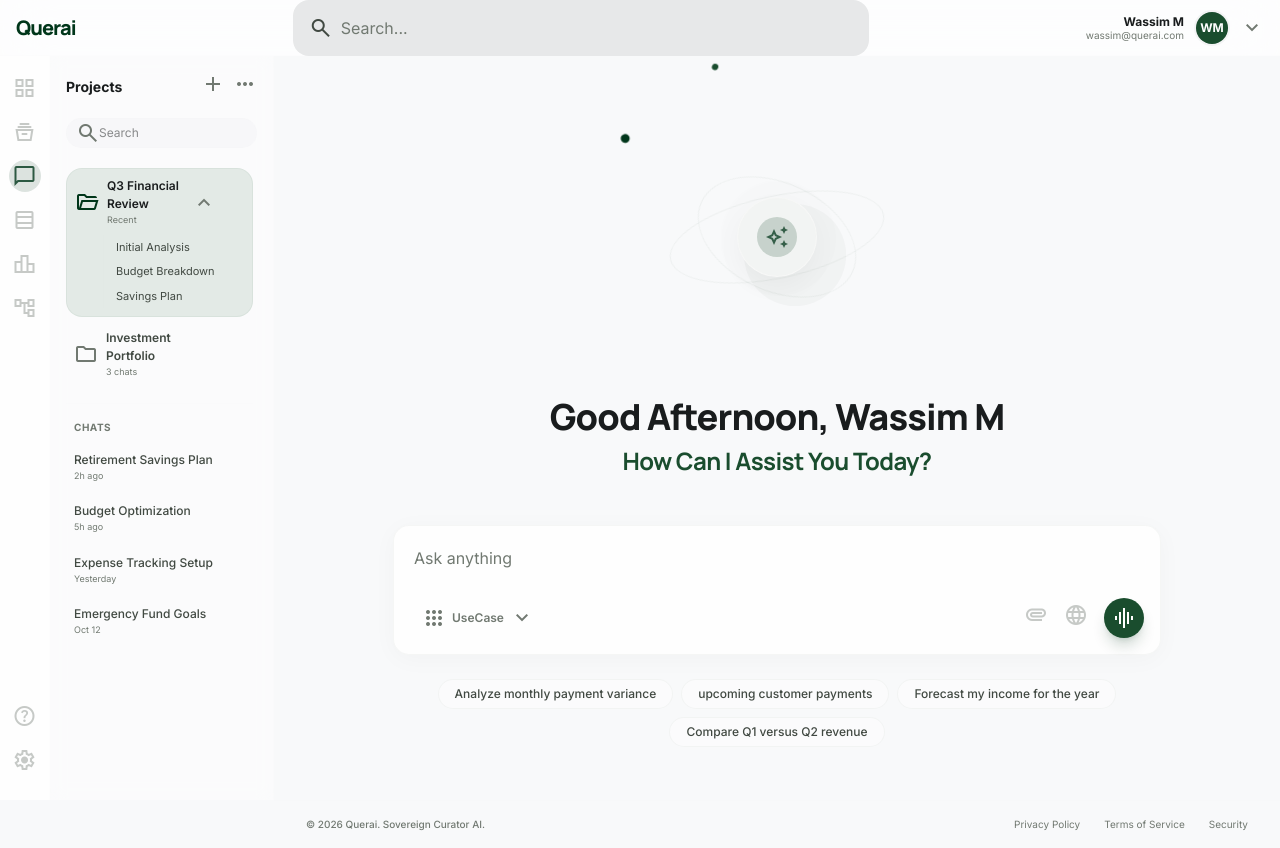
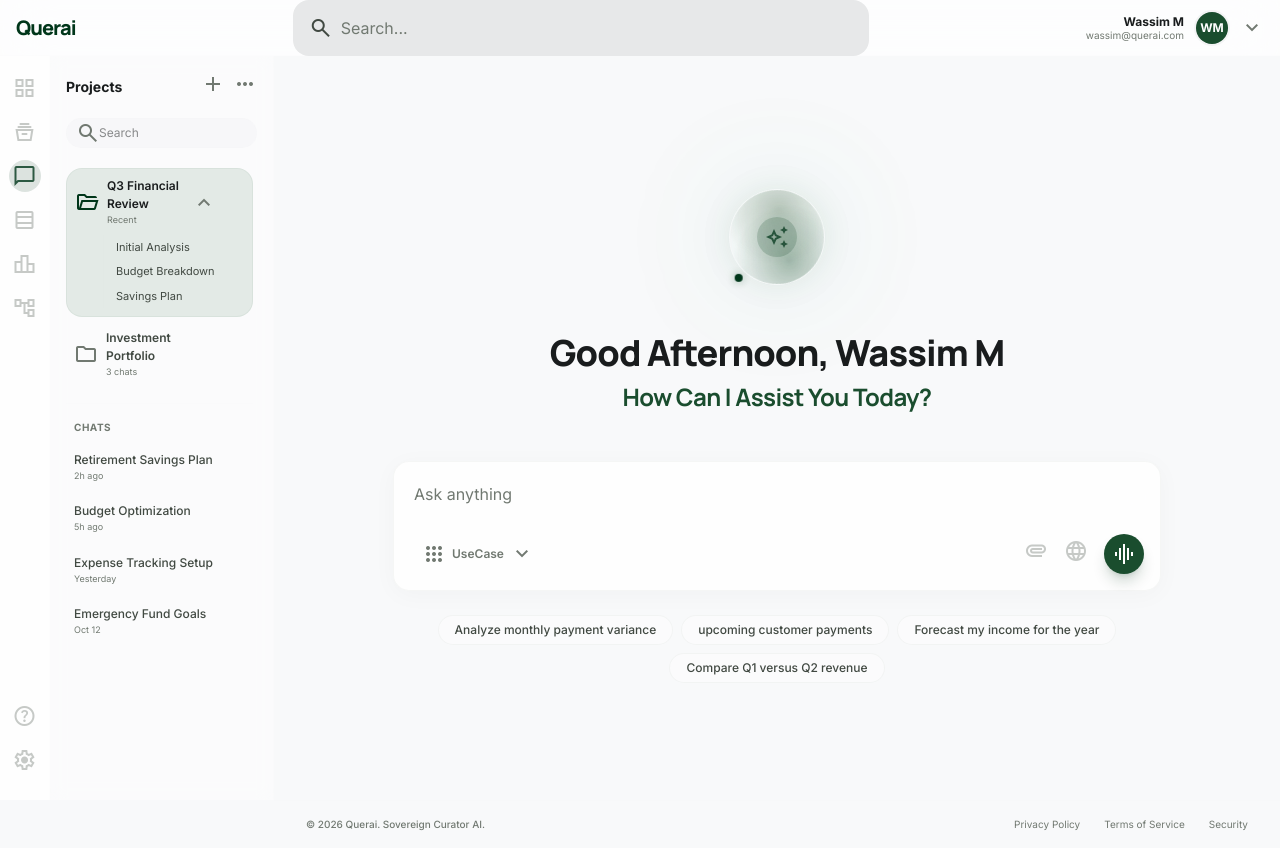
Before and after one commit to wassim-mezghanni/React-test, a React (Vite) app: page /chat in a window 1280 px wide. Built offline with nearby package versions, Linux system fonts and the light colour scheme.

Commit message:
chat and login

```diff
--- a/src/index.css
+++ b/src/index.css
@@ -154,6 +154,16 @@
     clip-path: polygon(50% 0%, 95% 25%, 95% 75%, 50% 100%, 5% 75%, 5% 25%);
   }
 
+  /* Orbiting dot */
+  @keyframes orbit {
+    from { transform: rotate(0deg) translateX(56px) rotate(0deg); }
+    to { transform: rotate(360deg) translateX(56px) rotate(-360deg); }
+  }
+
+  .orbiting-dot {
+    animation: orbit 4s linear infinite;
+  }
+
   .dot-grid {
     background-image: radial-gradient(circle, #cbd5e1 1px, transparent 1px);
     background-size: 24px 24px;
--- a/src/pages/Chat/index.tsx
+++ b/src/pages/Chat/index.tsx
@@ -36,48 +36,31 @@ export default function Chat({ user = defaultUser }: ChatProps) {
       <div className="flex flex-col items-center justify-center min-h-[calc(100vh-56px)] px-8 py-12">
         {/* Hero Section */}
         <div className="text-center mb-12 flex flex-col items-center">
-          {/* Pulsing Aurora Visual */}
-          <div className="relative w-64 h-64 mb-8 flex items-center justify-center">
-            {/* The Sovereign Orbit Visual */}
-            <svg className="absolute inset-0 w-full h-full overflow-visible" viewBox="0 0 200 200" fill="none">
-              {/* AI Core Glow */}
-              <circle cx="100" cy="100" r="45" className="fill-primary/5 animate-core-pulse" />
-              <circle cx="100" cy="100" r="35" className="fill-primary/10 animate-core-pulse" style={{ animationDelay: '-3s' }} />
+          {/* Sovereign Orbit Visual */}
+          <div className="relative w-32 h-32 mb-8 flex items-center justify-center">
+            {/* Outer ambient glow */}
+            <div className="absolute inset-0 rounded-full bg-gradient-to-tr from-primary/10 via-emerald-500/10 to-teal-500/10 blur-3xl animate-pulse" />
 
-              {/* Orbital Paths */}
-              <g className="opacity-20">
-                <ellipse cx="100" cy="100" rx="85" ry="32" stroke="currentColor" className="text-primary animate-orbit-fade" strokeWidth="0.5" transform="rotate(-12 100 100)" />
-                <ellipse cx="100" cy="100" rx="65" ry="42" stroke="currentColor" className="text-primary animate-orbit-fade" strokeWidth="0.5" transform="rotate(25 100 100)" />
-              </g>
+            {/* Sphere with spinning radial gradients */}
+            <div className="relative w-24 h-24 rounded-full bg-white/5 backdrop-blur-md border border-white/20 shadow-[0_0_30px_rgba(26,77,46,0.1)] flex items-center justify-center overflow-hidden group cursor-pointer transition-transform duration-700 hover:scale-105 active:scale-95">
+              {/* Spinning gradient layers */}
+              <div className="absolute inset-0 bg-[radial-gradient(circle_at_30%_30%,#1A4D2E,transparent_60%)] mix-blend-screen opacity-40 animate-[spin_10s_linear_infinite]" />
+              <div className="absolute inset-0 bg-[radial-gradient(circle_at_70%_70%,#4F6F52,transparent_60%)] mix-blend-screen opacity-40 animate-[spin_15s_linear_infinite_reverse]" />
 
-              {/* Orbiting Pearls */}
-              <g transform="rotate(-12 100 100)">
-                <circle r="3.5" className="fill-primary shadow-ambient">
-                  <animateMotion
-                    dur="10s"
-                    repeatCount="indefinite"
-                    path="M 15,100 a 85,32 0 1,0 170,0 a 85,32 0 1,0 -170,0"
-                  />
-                </circle>
-              </g>
-              <g transform="rotate(25 100 100)">
-                <circle r="2.5" className="fill-primary-container shadow-ambient">
-                  <animateMotion
-                    dur="14s"
-                    repeatCount="indefinite"
-                    path="M 35,100 a 65,42 0 1,0 130,0 a 65,42 0 1,0 -130,0"
-                    begin="-7s"
-                  />
-                </circle>
-              </g>
-            </svg>
+              {/* AI Core Icon */}
+              <div className="relative z-10 w-10 h-10 rounded-full bg-primary-container/20 flex items-center justify-center group-hover:bg-primary-container/30 transition-colors">
+                <span className="icon text-primary text-2xl animate-pulse">auto_awesome</span>
+              </div>
 
-            {/* Central Icon Container (AI Core) */}
-            <div className="relative z-10 w-20 h-20 rounded-full bg-surface-container-lowest border border-outline-variant shadow-ambient flex items-center justify-center overflow-hidden transition-transform duration-700 hover:scale-105 active:scale-95 cursor-pointer group">
-               <div className="absolute inset-0 bg-primary/5 group-hover:bg-primary/10 transition-colors" />
-               <div className="relative z-10 w-10 h-10 rounded-full bg-primary-container/20 flex items-center justify-center group-hover:bg-primary-container/30 transition-colors">
-                 <span className="icon text-primary text-2xl animate-pulse">auto_awesome</span>
-               </div>
+              {/* Rotating dashed ring */}
+              <svg className="absolute inset-0 w-full h-full opacity-20" viewBox="0 0 100 100">
+                <circle cx="50" cy="50" r="40" fill="none" stroke="white" strokeWidth="0.3" strokeDasharray="2 4" className="animate-[spin_25s_linear_infinite]" />
+              </svg>
+            </div>
+
+            {/* Orbiting dot */}
+            <div className="absolute inset-0 flex items-center justify-center pointer-events-none">
+              <div className="orbiting-dot w-2 h-2 rounded-full bg-primary shadow-[0_0_8px_rgba(26,77,46,0.4)]" />
             </div>
           </div>
 
--- a/src/pages/Login/index.tsx
+++ b/src/pages/Login/index.tsx
@@ -79,7 +79,7 @@ export default function Login() {
                   </div>
                   <div className="text-left">
                     <p className="text-[10px] font-bold uppercase tracking-tighter text-on-surface-variant">Efficiency</p>
-                    <p className="text-xs font-semibold">+18.5% Boost</p>
+                    <p className="text-xs font-semibold">+30.5% Boost</p>
                   </div>
                 </div>
               </div>
@@ -96,14 +96,13 @@ export default function Login() {
               </div>
             </div>
           </div>
-
           {/* Description */}
           <div className="space-y-4 px-12">
             <h3 className="text-2xl font-heading font-extrabold text-primary-container tracking-tight">
-              Enterprise Intelligence, Human Intuition.
+              Enterprise Intelligence
             </h3>
             <p className="text-on-surface-variant leading-relaxed max-w-sm mx-auto">
-              Querai bridges the gap between complex SAP datasets and actionable executive clarity through proprietary neural forecasting.
+              Querai bridges the gap between complex SAP datasets and actionable executive clarity through proprietary neural forecasting and analytics.
             </p>
           </div>
         </div>
```
Also changed, not shown: .claude/skills/login page/image.jpeg (added).
